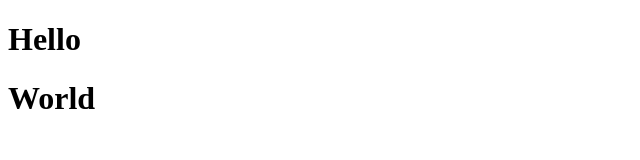
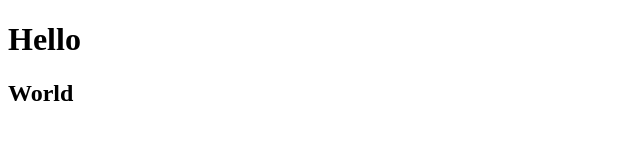
Before and after one commit to YashVarpe05/github_demo, a plain HTML site: page index.html in a window 1280 px wide. Shown: the whole page, without its empty margins (0-640 px from the left). Drawn offline with Linux system fonts and the light colour scheme.

Commit message:
adding h2 tag

```diff
--- a/index.html
+++ b/index.html
@@ -8,6 +8,6 @@
 </head>
 <body>
     <h1>Hello</h1>
-    <h1>World</h1>
+    <h2>World</h2>
 </body>
 </html>
```
